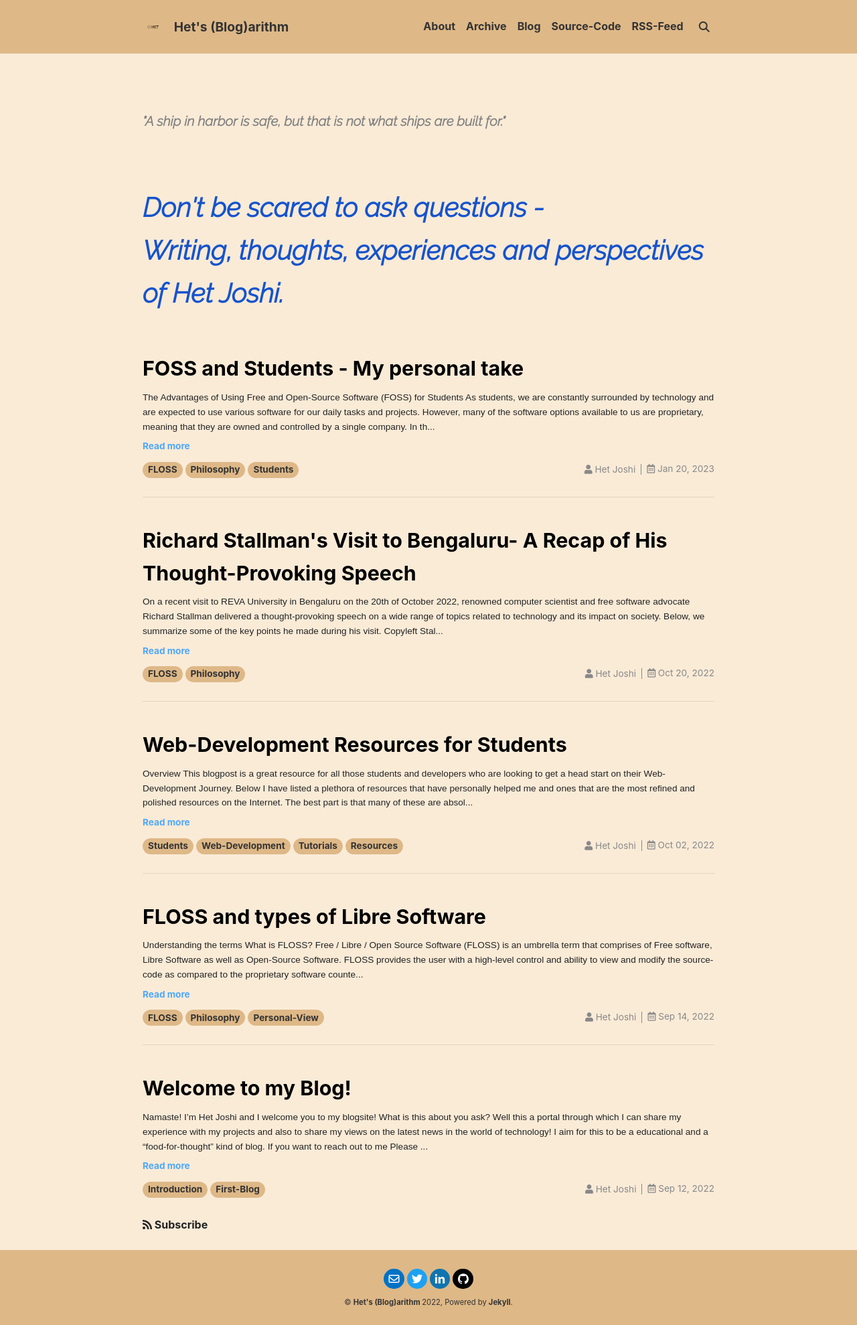
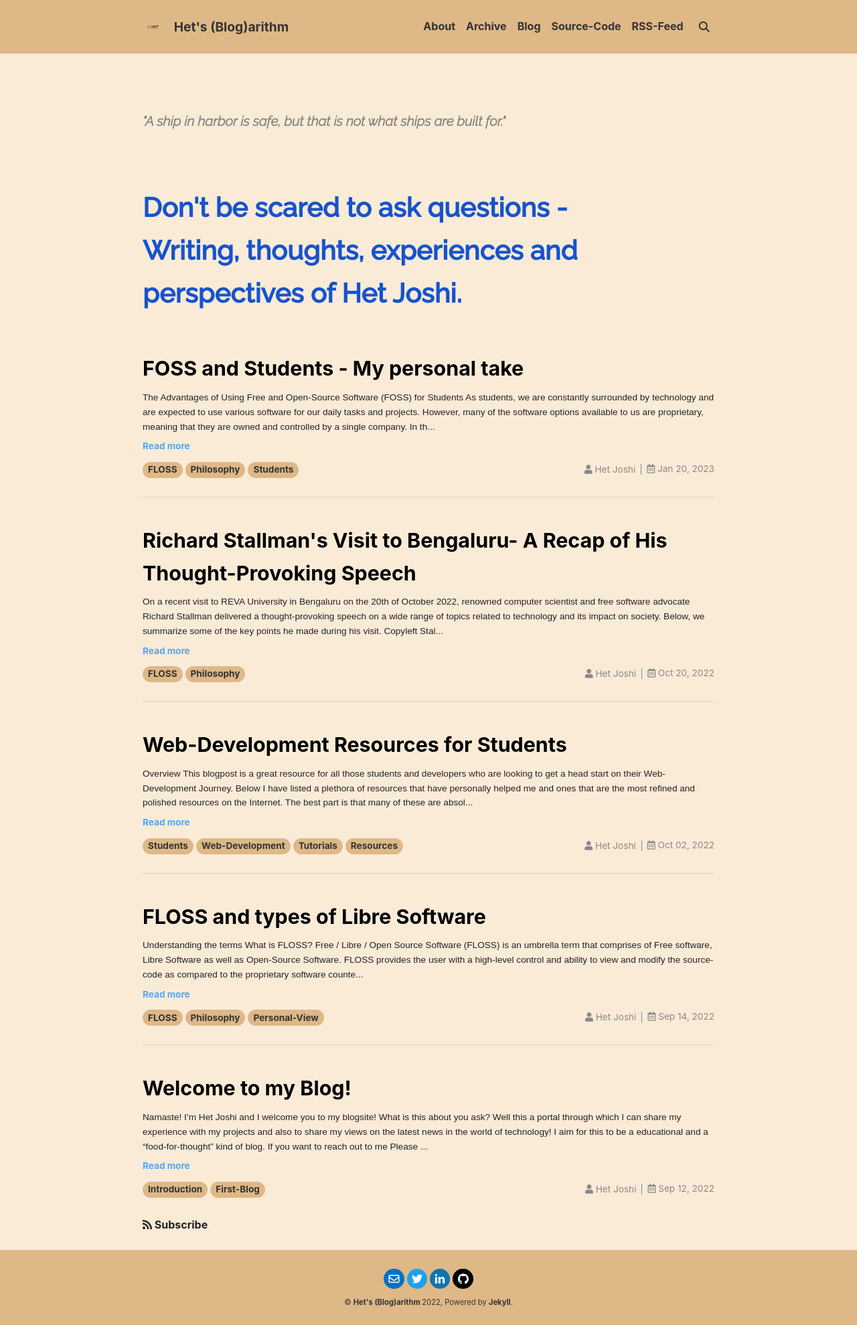
Before and after one commit to Het-Joshi/blog, a Jekyll site: the page built from index.html, in a window 1280 px wide. Shown: the whole page at 67% size. Built offline with Jekyll 4.4.1, drawn with Linux system fonts in a browser that asks for light colours; nearby versions of some CDN libraries; the list of posts is cut into pages by our own code.

Commit message:
Update article-header.html

```diff
--- a/_includes/article-header.html
+++ b/_includes/article-header.html
@@ -1,6 +1,6 @@
 <link rel="preconnect" href="https://fonts.googleapis.com">
 <link rel="preconnect" href="https://fonts.gstatic.com" crossorigin>
-<link href="https://fonts.googleapis.com/css2?family=Raleway:ital,wght@1,300&display=swap" rel="stylesheet">
+<link href="https://fonts.googleapis.com/css2?family=Raleway:wght@500&display=swap" rel="stylesheet">
 {%- include snippets/get-article-title.html article=include.article-%}
 {%- assign _article_title = __return -%}
 
```
